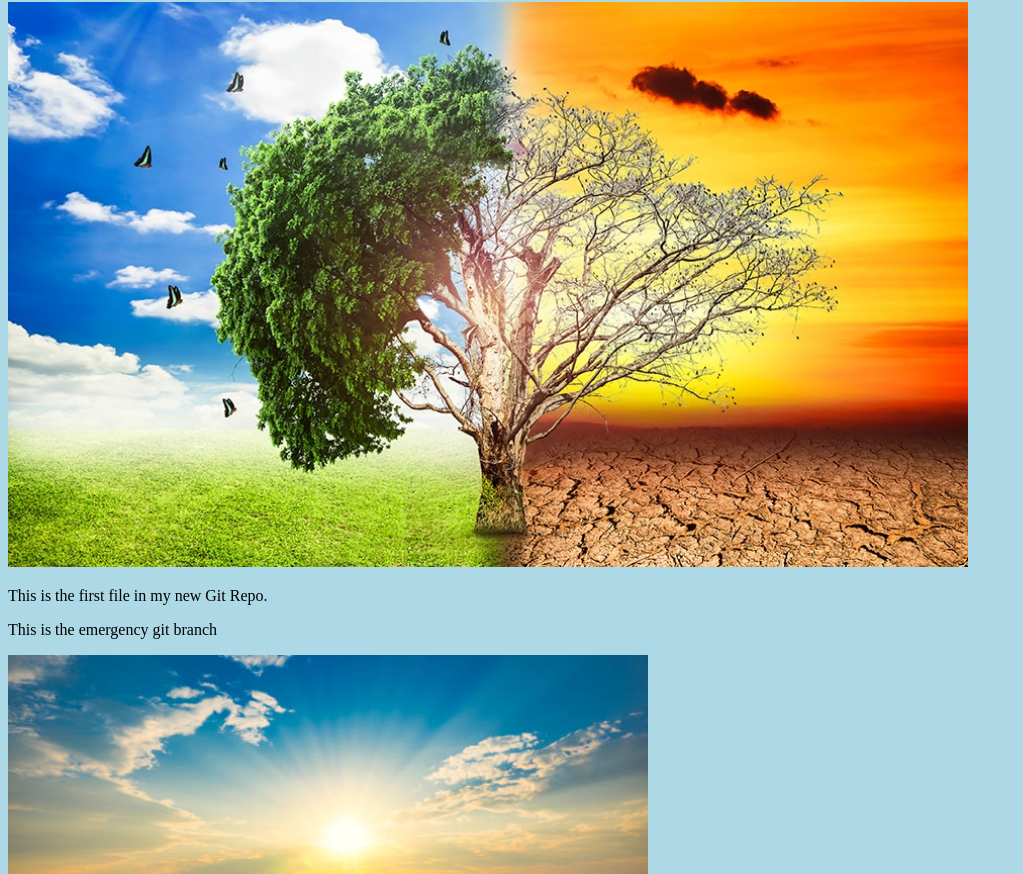
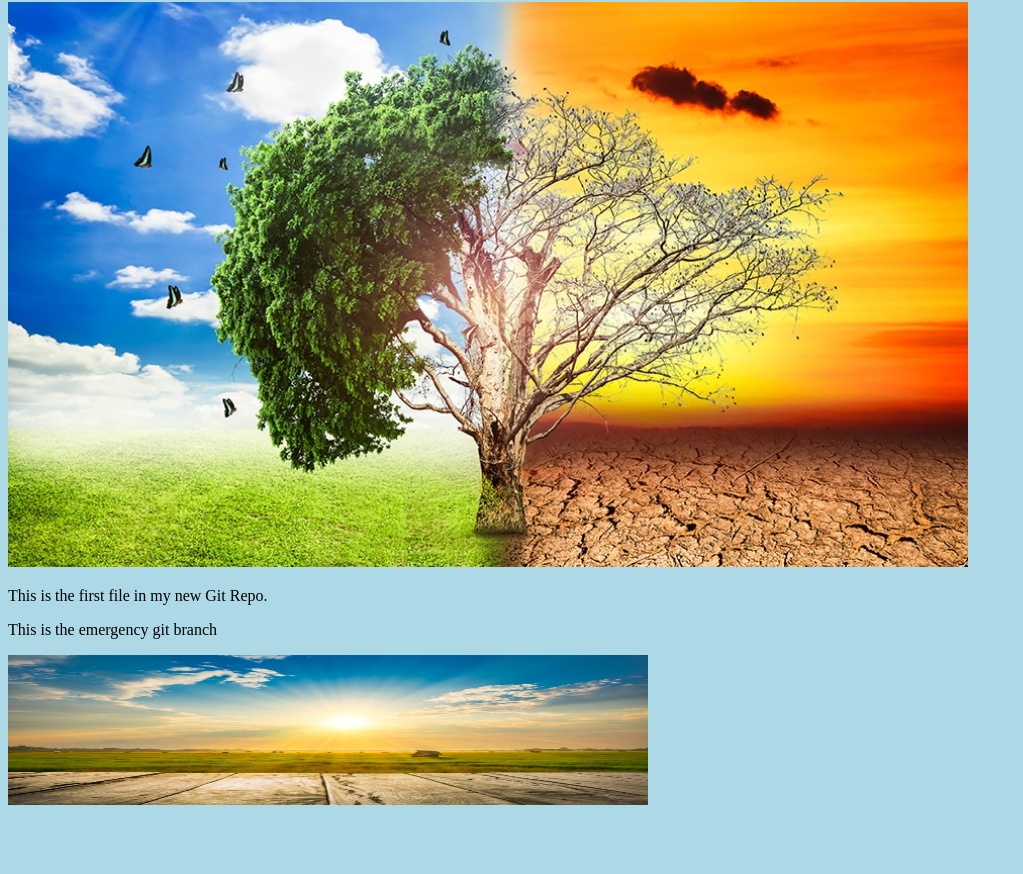
Before and after one commit to nathanielcobbinah/hello-world, a plain HTML site: page index.html in a window 1280 px wide. Shown: the part 78-952 px from the top of the page, without its empty margins (0-1023 px from the left). After the commit the page ends 895 px from the top, so only its background shows below. Drawn offline with Linux system fonts and the light colour scheme.

Commit message:
Updated index.html. Resize image

```diff
--- a/index.html
+++ b/index.html
@@ -16,7 +16,8 @@
 
     <p>This is the emergency git branch</p>
 
-    <img src="sunny.jpg" style="width: 100%; max-width: 640px" alt="">
+    <img src="sunny.jpg" style="width: 100%; max-width: 640px; height: 150px;" alt="">
+
 
 </body>
 </html>
```
